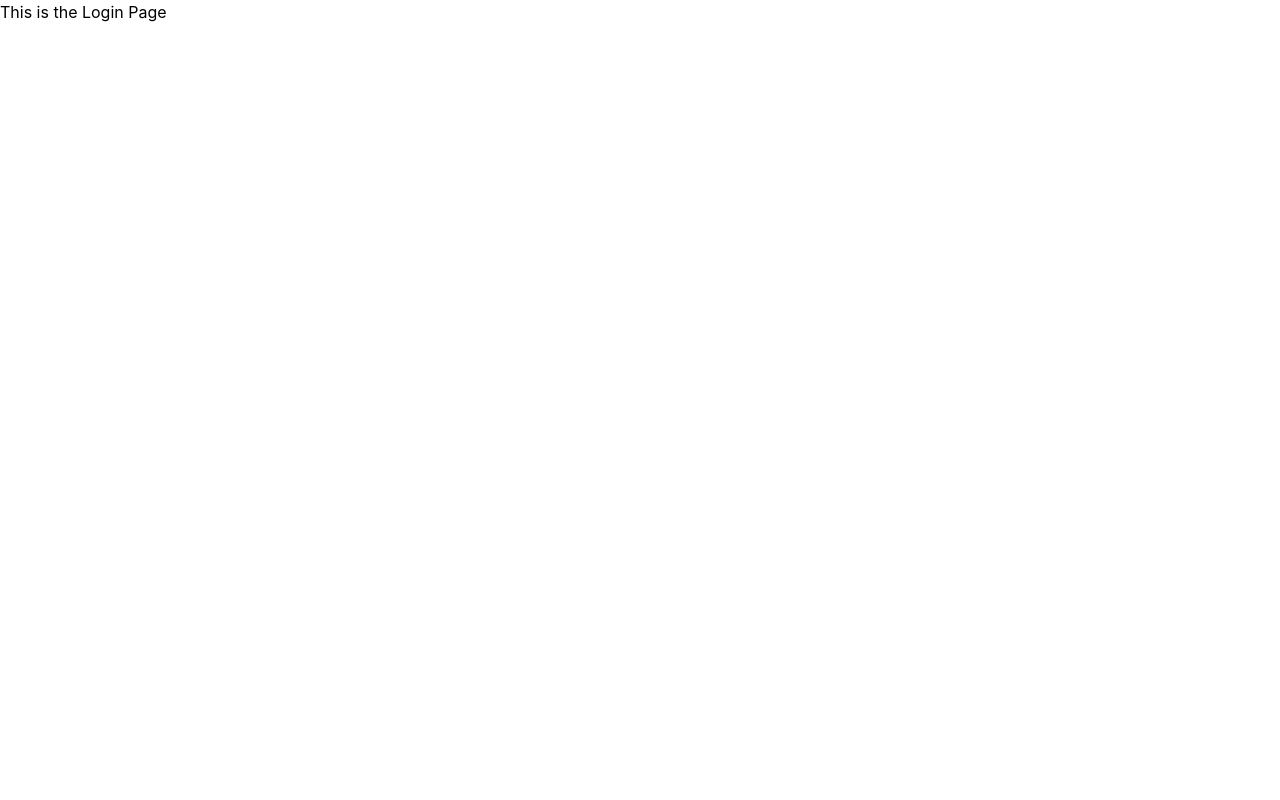
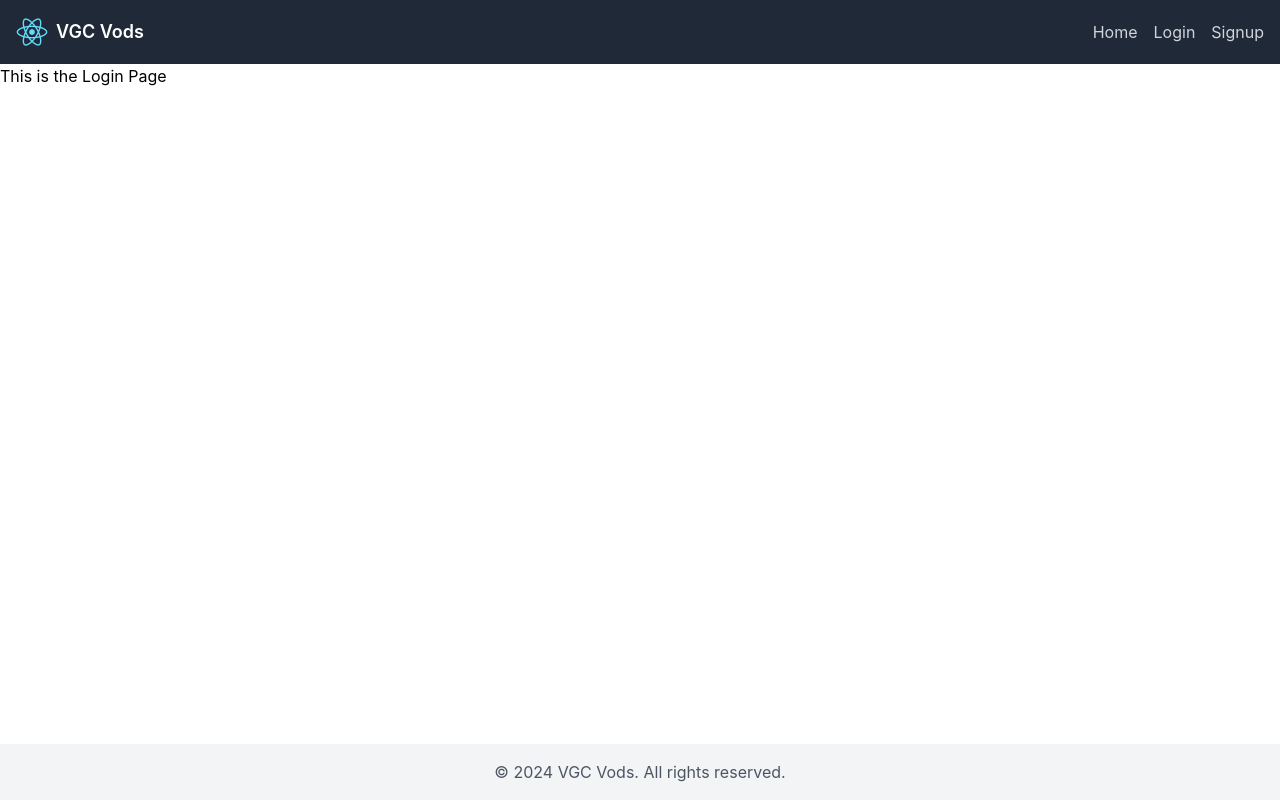
Before and after one commit to PocketRotom/vgc-vods-frontend, a React (Create React App) app: page /login in a window 1280 px wide. Built offline with nearby package versions, Linux system fonts and the light colour scheme.

Commit message:
Implement basic layout

```diff
--- a/package.json
+++ b/package.json
@@ -17,7 +17,8 @@
     "react-router-dom": "^6.28.0",
     "react-scripts": "5.0.1",
     "typescript": "^4.9.5",
-    "web-vitals": "^2.1.4"
+    "web-vitals": "^2.1.4",
+    "zustand": "^5.0.1"
   },
   "scripts": {
     "start": "react-scripts start",
--- a/src/App.tsx
+++ b/src/App.tsx
@@ -1,15 +1,24 @@
+import React from "react";
 import { Routes, Route } from "react-router-dom";
 import { LoginPage } from "./pages/login";
 import { HomePage } from "./pages/home";
+import Footer from "./components/footer";
+import NavBar from "./components/nav-bar";
 
 import "./App.css";
 
 const App: React.FC = function App() {
   return (
-    <Routes>
-      <Route path="/" element={<HomePage />} />
-      <Route path="/login" element={<LoginPage />} />
-    </Routes>
+    <div className="flex flex-col min-h-screen">
+      <NavBar />
+      <main className="flex-grow">
+        <Routes>
+          <Route path="/" element={<HomePage />} />
+          <Route path="/login" element={<LoginPage />} />
+        </Routes>
+      </main>
+      <Footer />
+    </div>
   );
 };
 
--- /dev/null
+++ b/src/components/footer.tsx
@@ -0,0 +1,11 @@
+import React from "react";
+
+const Footer: React.FC = function Footer() {
+  return (
+    <footer className="bg-gray-100 text-center py-4">
+      <p className="text-gray-600">© 2024 VGC Vods. All rights reserved.</p>
+    </footer>
+  );
+};
+
+export default Footer;
--- /dev/null
+++ b/src/components/nav-bar.tsx
@@ -0,0 +1,28 @@
+import React from "react";
+import { Link } from "react-router-dom";
+
+const NavBar: React.FC = function NavBar() {
+  return (
+    <nav className="bg-gray-800 p-4">
+      <div className="container mx-auto flex justify-between items-center">
+        <div className="flex items-center">
+          <img src="/logo512.png" alt="App Logo" className="h-8 w-8 mr-2" />
+          <span className="text-white text-lg font-semibold">VGC Vods</span>
+        </div>
+        <div className="flex space-x-4">
+          <Link to="/" className="text-gray-300 hover:text-white">
+            Home
+          </Link>
+          <Link to="/login" className="text-gray-300 hover:text-white">
+            Login
+          </Link>
+          <Link to="/login" className="text-gray-300 hover:text-white">
+            Signup
+          </Link>
+        </div>
+      </div>
+    </nav>
+  );
+};
+
+export default NavBar;
--- /dev/null
+++ b/src/hooks/use-login.ts
@@ -0,0 +1,13 @@
+import { create } from 'zustand';
+import { LoginState } from '../models/zustand/login';
+
+const loginStore = create<LoginState>(set => ({
+    username: "",
+    setUsername: username => set({ username }),
+    password: "",
+    setPassword: password => set({ password }),
+}));
+
+export default function useLogin<T>(selector: (state: LoginState) => T) {
+    return loginStore(selector);
+}
--- /dev/null
+++ b/src/models/zustand/login.ts
@@ -0,0 +1,6 @@
+export type LoginState = {
+    username: string;
+    setUsername: (username: string) => void;
+    password: string;
+    setPassword: (password: string) => void;
+};
```
Also changed, not shown: src/utils/group-to-array.ts (renamed from src/utils/groupToArray.ts), 2 other files (tests, documents, lock files or other folders).
